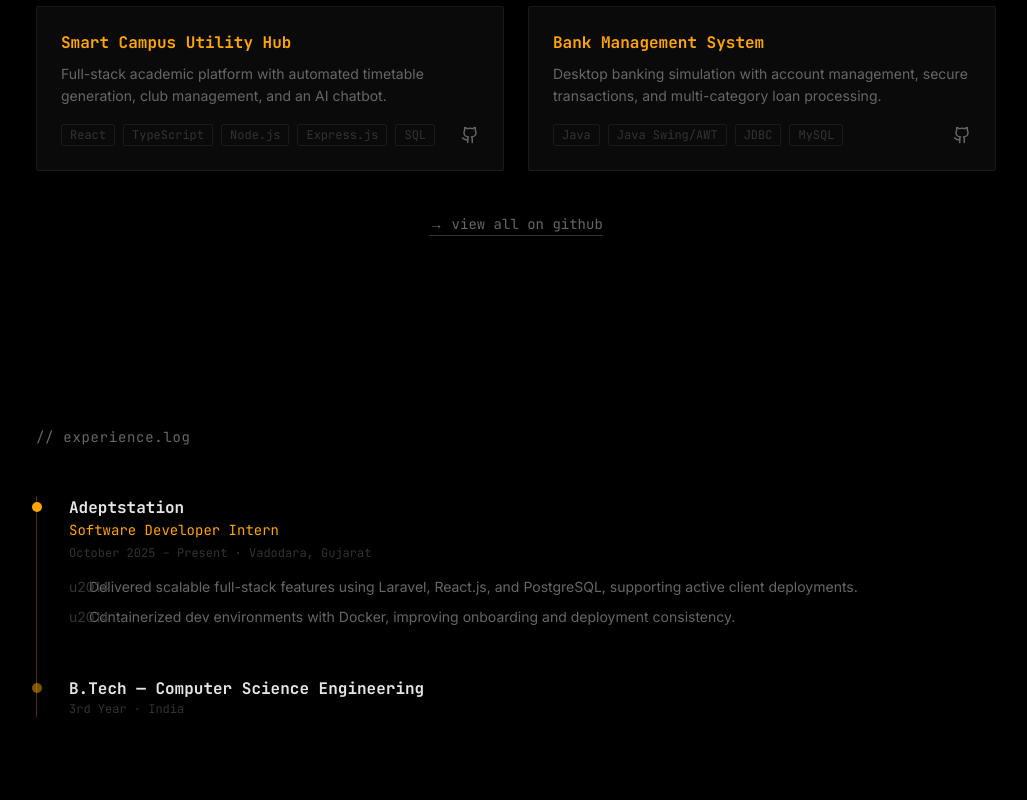
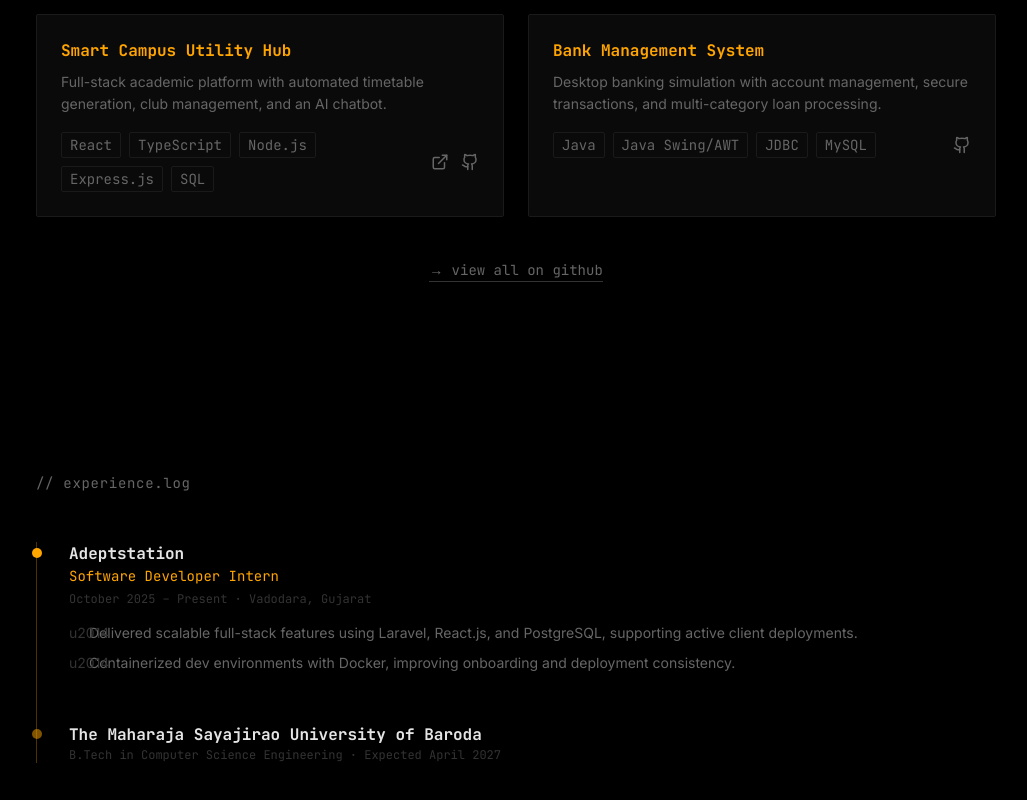
Before and after one commit to KanavCode/KanavCode.github.io, a Next.js app: page / in a window 1280 px wide. Shown: the part 1680-2480 px from the top of the page, without its empty margins (124-1151 px from the left). Built offline with nearby package versions, Linux system fonts and the light colour scheme.

Commit message:
feat: enhance project readability, add live URLs, and update portfolio content

```diff
--- a/components/Experience.tsx
+++ b/components/Experience.tsx
@@ -18,8 +18,8 @@ const WORK = [
 // EDIT: Education entries
 const EDUCATION = [
   {
-    institution: "B.Tech — Computer Science Engineering",
-    detail: "3rd Year · India",
+    institution: "The Maharaja Sayajirao University of Baroda",
+    detail: "B.Tech in Computer Science Engineering · Expected April 2027",
   },
 ];
 
--- a/components/Hero.tsx
+++ b/components/Hero.tsx
@@ -84,7 +84,7 @@ export default function Hero() {
           {TECH_TAGS.map((tag) => (
             <span
               key={tag}
-              className="font-mono text-xs px-3 py-1.5 border border-border text-text-secondary rounded-sm"
+              className="font-mono text-sm px-3 py-1.5 border border-border text-text-secondary rounded-sm"
             >
               {tag}
             </span>
--- a/components/Projects.tsx
+++ b/components/Projects.tsx
@@ -1,16 +1,23 @@
 "use client";
 
 import { motion } from "framer-motion";
-import { Github } from "lucide-react";
+import { Github, ExternalLink } from "lucide-react";
 
 // EDIT: Projects — update name, description, tech stack, and GitHub URLs here
-const PROJECTS = [
+const PROJECTS: Array<{
+  name: string;
+  description: string;
+  tech: string[];
+  github: string;
+  liveUrl?: string;
+}> = [
   {
     name: "AuraMesh 2.0",
     description:
       "Offline-capable mobile communication via Bluetooth Mesh, with AI voice assistance and real-time mapping.",
     tech: ["React Native", "TypeScript", "Bluetooth Mesh API", "IBM Watson"],
     github: "https://github.com/kanavcode/auramesh_2.0",
+    liveUrl: "https://kanavcode.me",
   },
   {
     name: "StockSense",
@@ -18,6 +25,7 @@ const PROJECTS = [
       "AI-powered financial dashboard with ML stock predictions and real-time social media sentiment analysis.",
     tech: ["React", "TypeScript", "Python", "TensorFlow", "NLP", "REST APIs"],
     github: "https://github.com/kanavcode/stocksense",
+    liveUrl: "https://kanavcode.me",
   },
   {
     name: "Smart Campus Utility Hub",
@@ -25,6 +33,7 @@ const PROJECTS = [
       "Full-stack academic platform with automated timetable generation, club management, and an AI chatbot.",
     tech: ["React", "TypeScript", "Node.js", "Express.js", "SQL"],
     github: "https://github.com/kanavcode/smart-campus-utility-hub",
+    liveUrl: "https://kanavcode.me",
   },
   {
     name: "Bank Management System",
@@ -77,21 +86,34 @@ export default function Projects() {
                 {project.tech.map((t) => (
                   <span
                     key={t}
-                    className="font-mono text-[10px] sm:text-xs px-2 py-0.5 border border-border text-text-muted rounded-sm"
+                    className="font-mono text-xs sm:text-sm px-2 py-0.5 border border-border text-text-secondary rounded-sm"
                   >
                     {t}
                   </span>
                 ))}
               </div>
+              <div className="flex items-center gap-3 shrink-0 ml-4">
+                {project.liveUrl && (
+                  <a
+                    href={project.liveUrl}
+                    target="_blank"
+                    rel="noopener noreferrer"
+                    className="text-text-secondary hover:text-accent transition-colors"
+                    aria-label={`Live demo for ${project.name}`}
+                  >
+                    <ExternalLink size={18} />
+                  </a>
+                )}
                 <a
                   href={project.github}
                   target="_blank"
                   rel="noopener noreferrer"
-                className="text-text-secondary hover:text-accent transition-colors shrink-0 ml-4"
+                  className="text-text-secondary hover:text-accent transition-colors"
                   aria-label={`GitHub repo for ${project.name}`}
                 >
                   <Github size={18} />
                 </a>
+              </div>
             </div>
           </motion.div>
         ))}
```
Lines whose indentation alone changed are shown as unchanged.
